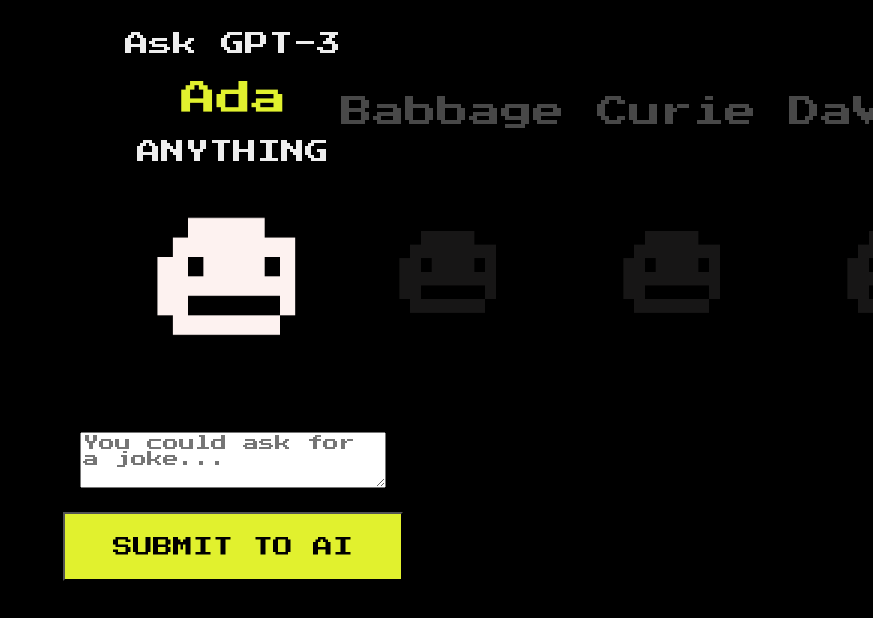
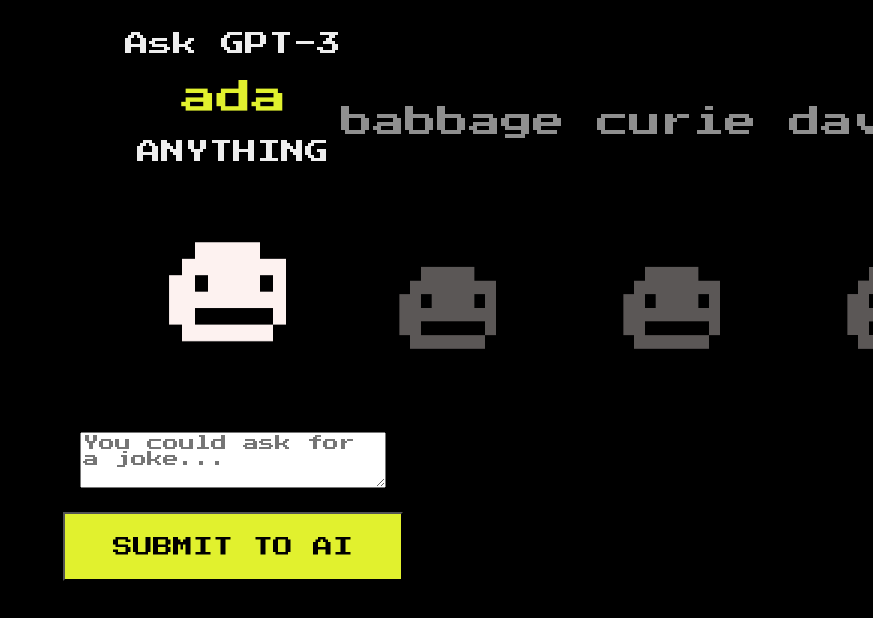
Before and after one commit to jimmybarron/geepeeteethree-says, a React (Create React App) app: page / in a window 1280 px wide. Shown: the top 618 px of the page, without its empty margins (407-1280 px from the left). Built offline with nearby package versions, Linux system fonts and the light colour scheme.

Commit message:
Completed aiSwiper

```diff
--- /dev/null
+++ b/src/AiEngine.css
@@ -0,0 +1,36 @@
+.aiEngine {
+  display: flex;
+  flex-direction: column;
+  align-items: center;
+  padding: 8px 16px;
+}
+
+.aiEngine label {
+  display: flex;
+  flex-direction: column;
+  font-size: 32px;
+}
+
+.aiEngine input[type="radio"] {
+  opacity: 0;
+}
+
+:checked {
+  transform: scale(1.2);
+}
+
+.aiEngineChoice label {
+  font-size: 32px;
+}
+
+.aiEngineImg {
+  width: 150px;
+  height: 150px;
+  background-image: url("./facePlaceholder.png");
+  background-size: 150px 150px;
+  background-position: center;
+  background-origin: border-box;
+  background-repeat: no-repeat;
+  padding-top: 124px;
+  margin: auto;
+}
--- /dev/null
+++ b/src/AiEngine.js
@@ -0,0 +1,42 @@
+import "./AiEngine.css";
+import { motion } from "framer-motion";
+
+const AiEngine = ({ aiEngine }) => {
+  const aiEngineNames = ["ada", "babbage", "curie", "davinci"];
+  const variants = {
+    selected: { scale: "1.1", opacity: "1", color: "#E1F12E" },
+    unselected: { y: 10, scale: "1", opacity: "0.6", color: "#EEEEEE" },
+  };
+  return aiEngineNames.map((aiEngineName) => {
+    return (
+      <motion.div className="aiEngine">
+        <motion.label
+          for={aiEngineName}
+          variants={variants}
+          animate={
+            aiEngine === `text-${aiEngineName}-001` ? "selected" : "unselected"
+          }
+        >
+          {aiEngineName}
+          <input
+            type="radio"
+            id={aiEngineName}
+            name="aiEngineChoice"
+            value={`text-${aiEngineName}-001`}
+          />
+          <motion.div
+            className="aiEngineImg"
+            variants={variants}
+            animate={
+              aiEngine === `text-${aiEngineName}-001`
+                ? "selected"
+                : "unselected"
+            }
+          />
+        </motion.label>
+      </motion.div>
+    );
+  });
+};
+
+export default AiEngine;
--- a/src/SubmitForm.css
+++ b/src/SubmitForm.css
@@ -37,38 +37,3 @@ label[for="aiPrompt"] {
   justify-content: center;
   padding: 32px 0;
 }
-
-.aiEngine {
-  display: flex;
-  flex-direction: column;
-  align-items: center;
-  padding: 8px 16px;
-}
-
-.aiEngine label {
-  font-size: 32px;
-}
-
-.aiEngine input[type="radio"] {
-  opacity: 0;
-}
-
-:checked {
-  transform: scale(1.2);
-}
-
-.aiEngineChoice label {
-  font-size: 32px;
-}
-
-.aiEngineImg {
-  width: 150px;
-  height: 150px;
-  background-image: url("./facePlaceholder.png");
-  background-size: 150px 150px;
-  background-position: center;
-  background-origin: border-box;
-  background-repeat: no-repeat;
-  padding-top: 124px;
-  margin: auto;
-}
--- a/src/SubmitForm.js
+++ b/src/SubmitForm.js
@@ -1,6 +1,7 @@
 import "./SubmitForm.css";
 import submitOpenAi from "./submitOpenAi";
 import Button from "./Button";
+import AiEngine from "./AiEngine";
 import { useRef } from "react";
 import { motion } from "framer-motion";
 
@@ -36,6 +37,8 @@ const SubmitForm = ({
             >
               <legend>Select an Ai Engine:</legend>
               <motion.div
+                drag="x"
+                dragConstraints={{ left: -750, right: -90 }}
                 className="aiEngineSwiper"
                 ref={aiEngineSwiper}
                 animate={
@@ -50,151 +53,7 @@ const SubmitForm = ({
                     : { x: "-90px" }
                 }
               >
-                <motion.div className="aiEngine">
-                  <motion.label
-                    for="ada"
-                    animate={
-                      aiEngine === "text-ada-001"
-                        ? {
-                            scale: 1.1,
-                            opacity: "1",
-                            color: "#E1F12E",
-                          }
-                        : {
-                            scale: 1,
-                            opacity: "0.3",
-                            color: "#EEEEEE",
-                          }
-                    }
-                  >
-                    Ada
-                    <input
-                      type="radio"
-                      id="ada"
-                      name="aiEngineChoice"
-                      value="text-ada-001"
-                      hidden
-                    />
-                    <motion.div
-                      className="aiEngineImg"
-                      animate={
-                        aiEngine === "text-ada-001"
-                          ? { scale: [1, 1.3], opacity: "1" }
-                          : { scale: 1, opacity: "0.3" }
-                      }
-                      transition={{
-                        duration: 0.5,
-                        repeat: Infinity,
-                        repeatType: "reverse",
-                      }}
-                    />
-                  </motion.label>
-                </motion.div>
-                <div className="aiEngine">
-                  <motion.label
-                    for="babbage"
-                    animate={
-                      aiEngine === "text-babbage-001"
-                        ? {
-                            transform: "scale(1.1)",
-                            opacity: "1",
-                            color: "#E1F12E",
-                          }
-                        : {
-                            transform: "scale(1)",
-                            opacity: "0.3",
-                            color: "#EEEEEE",
-                          }
-                    }
-                  >
-                    Babbage
-                    <input
-                      type="radio"
-                      id="babbage"
-                      name="aiEngineChoice"
-                      value="text-babbage-001"
-                      hidden
-                    />
-                    <motion.div
-                      className="aiEngineImg"
-                      animate={
-                        aiEngine === "text-babbage-001"
-                          ? { transform: "scale(1.3)", opacity: "1" }
-                          : { transform: "scale(1)", opacity: "0.3" }
-                      }
-                    />
-                  </motion.label>
-                </div>
-                <div className="aiEngine">
-                  <motion.label
-                    for="curie"
-                    animate={
-                      aiEngine === "text-curie-001"
-                        ? {
-                            transform: "scale(1.1)",
-                            opacity: "1",
-                            color: "#E1F12E",
-                          }
-                        : {
-                            transform: "scale(1)",
-                            opacity: "0.3",
-                            color: "#EEEEEE",
-                          }
-                    }
-                  >
-                    Curie
-                    <input
-                      type="radio"
-                      id="curie"
-                      name="aiEngineChoice"
-                      value="text-curie-001"
-                      hidden
-                    />
-                    <motion.div
-                      className="aiEngineImg"
-                      animate={
-                        aiEngine === "text-curie-001"
-                          ? { transform: "scale(1.3)", opacity: "1" }
-                          : { transform: "scale(1)", opacity: "0.3" }
-                      }
-                    />
-                  </motion.label>
-                </div>
-                <div className="aiEngine">
-                  <motion.label
-                    for="davinci"
-                    animate={
-                      aiEngine === "text-davinci-001"
-                        ? {
-                            transform: "scale(1.1)",
-                            opacity: "1",
-                            color: "#E1F12E",
-                          }
-                        : {
-                            transform: "scale(1)",
-                            opacity: "0.3",
-                            color: "#EEEEEE",
-                          }
-                    }
-                  >
-                    DaVinci
-                    <input
-                      type="radio"
-                      id="davinci"
-                      name="aiEngineChoice"
-                      value="text-davinci-001"
-                      hidden
-                    />
-                    <motion.div
-                      className="aiEngineImg"
-                      animate={
-                        aiEngine === "text-davinci-001"
-                          ? { transform: "scale(1.3)", opacity: "1" }
-                          : { transform: "scale(1)", opacity: "0.3" }
-                      }
-                    />
-                  </motion.label>
-                </div>
+                <AiEngine aiEngine={aiEngine} />
               </motion.div>
             </fieldset>
           </div>
```
